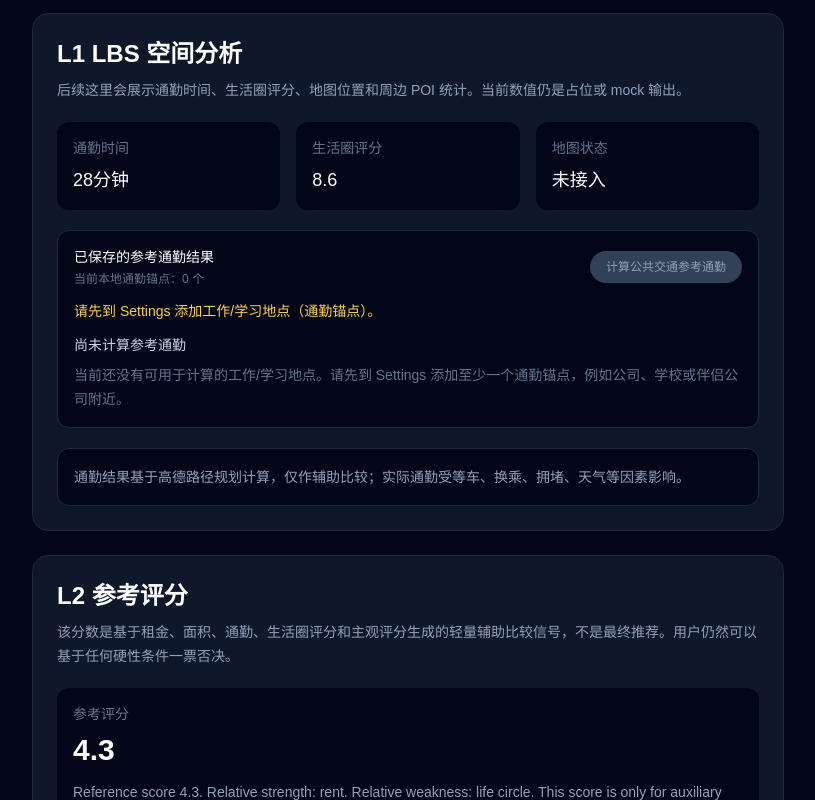
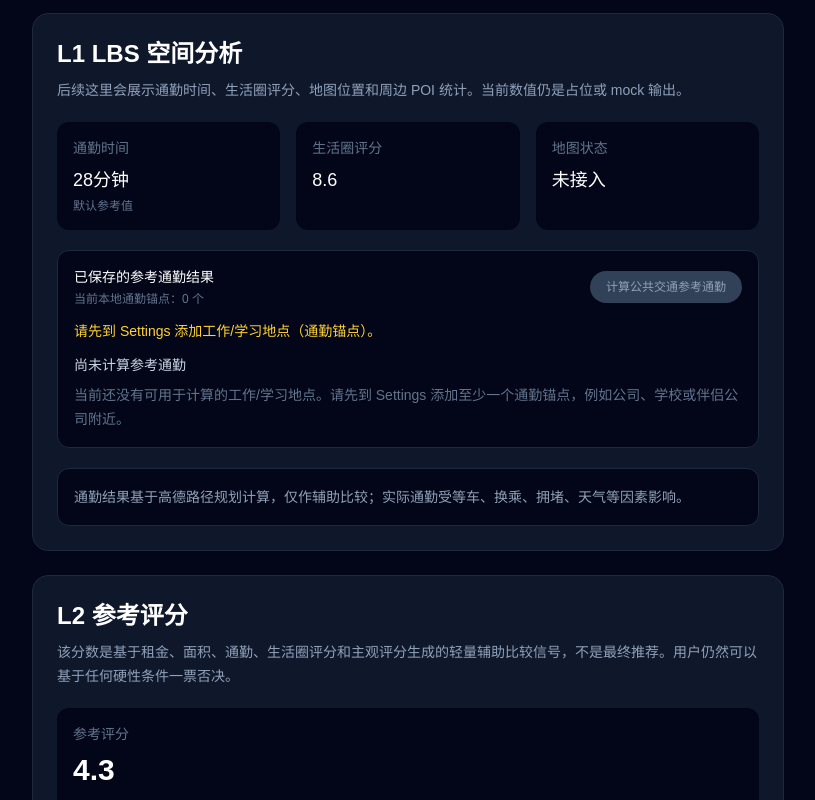
Before and after one commit to Qiu-Jiajun/HouseFolio, a Next.js app: page /portfolio/listing-001 in a window 1280 px wide. Shown: the part 1500-2300 px from the top of the page, without its empty margins (32-847 px from the left). Built offline with nearby package versions, Linux system fonts and the light colour scheme.

Commit message:
feat: show commute source indicator

```diff
--- a/src/components/listing-card.tsx
+++ b/src/components/listing-card.tsx
@@ -13,7 +13,20 @@ function formatOptionalNumber(value: number | undefined, suffix = "") {
     : zhCN.common.pending;
 }
 
+function getCommuteSourceText(source: Listing["commuteSource"]): string | null {
+  if (source === "cachedTransit") {
+    return zhCN.listingCard.commuteSource.cachedTransit;
+  }
+
+  if (source === "listing") {
+    return zhCN.listingCard.commuteSource.listing;
+  }
+
+  return null;
+}
+
 export function ListingCard({ listing }: ListingCardProps) {
+  const commuteSourceText = getCommuteSourceText(listing.commuteSource);
   return (
     <article className="rounded-2xl border border-slate-800 bg-slate-900 p-5 shadow-sm">
       <div className="mb-4 flex items-start justify-between gap-4">
@@ -60,6 +73,11 @@ export function ListingCard({ listing }: ListingCardProps) {
               ? `${listing.commuteMinutes}${zhCN.common.minute}`
               : zhCN.common.pending}
           </p>
+          {commuteSourceText ? (
+            <p className="mt-1 text-xs text-slate-500">
+              {commuteSourceText}
+            </p>
+          ) : null}
         </div>
 
         <div>
--- a/src/components/listing-commute-panel.tsx
+++ b/src/components/listing-commute-panel.tsx
@@ -8,6 +8,7 @@ import {
 } from "@/lib/local-store/commute-results";
 import { loadWorkLocations } from "@/lib/local-store/work-locations";
 import type { StoredCommuteResult } from "@/types/commute-result";
+import type { ListingCommuteSource } from "@/types/listing";
 import type {
   TransitCommuteResponseBody,
 } from "@/types/transit-commute-route";
@@ -19,6 +20,7 @@ type ListingCommutePanelProps = {
   addressHint: string;
   district: string;
   commuteMinutes?: number;
+  commuteSource?: ListingCommuteSource;
   lifeCircleScore?: number;
 };
 
@@ -52,6 +54,18 @@ function formatDistanceMeters(value: number): string {
   return `${Math.round(value)} ${zhCN.listingDetailView.l1.meter}`;
 }
 
+function formatCommuteSource(source: ListingCommuteSource | undefined): string | null {
+  if (source === "cachedTransit") {
+    return zhCN.listingDetailView.l1.commuteSource.cachedTransit;
+  }
+
+  if (source === "listing") {
+    return zhCN.listingDetailView.l1.commuteSource.listing;
+  }
+
+  return null;
+}
+
 function formatTravelMode(mode: StoredCommuteResult["mode"]): string {
   if (mode === "transit") {
     return zhCN.listingDetailView.l1.modeTransit;
@@ -82,6 +96,7 @@ export function ListingCommutePanel({
   addressHint,
   district,
   commuteMinutes,
+  commuteSource,
   lifeCircleScore,
 }: ListingCommutePanelProps) {
   const [commuteResults, setCommuteResults] = useState<StoredCommuteResult[]>(
@@ -97,6 +112,7 @@ export function ListingCommutePanel({
   const hasWorkLocations = workLocationCount > 0;
   const canCalculateTransit =
     hasListingAddress && hasWorkLocations && !isCalculating;
+  const commuteSourceText = formatCommuteSource(commuteSource);
 
   useEffect(() => {
     setCommuteResults(reloadCommuteResults(listingId));
@@ -199,6 +215,11 @@ export function ListingCommutePanel({
               ? `${commuteMinutes}${zhCN.common.minute}`
               : zhCN.common.pending}
           </p>
+          {commuteSourceText ? (
+            <p className="mt-1 text-xs text-slate-500">
+              {commuteSourceText}
+            </p>
+          ) : null}
         </div>
 
         <div className="rounded-xl bg-slate-950 p-4">
--- a/src/components/listing-detail-view.tsx
+++ b/src/components/listing-detail-view.tsx
@@ -257,6 +257,7 @@ export function ListingDetailView({ listingId }: ListingDetailViewProps) {
           addressHint={listing.addressHint}
           district={listing.district}
           commuteMinutes={listing.commuteMinutes}
+          commuteSource={listing.commuteSource}
           lifeCircleScore={listing.lifeCircleScore}
         />
 
--- a/src/content/zh-cn.ts
+++ b/src/content/zh-cn.ts
@@ -120,6 +120,10 @@ export const zhCN = {
       "referenceScore": "L2 参考评分"
     },
     "referenceScoreNote": "参考评分仅用于辅助比较，不代表最终推荐，也不替用户做决定。",
+    "commuteSource": {
+      "listing": "默认参考值",
+      "cachedTransit": "本地通勤结果"
+    },
     "actions": {
       "viewDetails": "查看详情"
     }
@@ -211,6 +215,10 @@ export const zhCN = {
       "title": "L1 LBS 空间分析",
       "description": "后续这里会展示通勤时间、生活圈评分、地图位置和周边 POI 统计。当前数值仍是占位或 mock 输出。",
       "commuteTime": "通勤时间",
+      "commuteSource": {
+        "listing": "默认参考值",
+        "cachedTransit": "本地通勤结果"
+      },
       "lifeCircleScore": "生活圈评分",
       "mapStatus": "地图状态",
       "notConnected": "未接入",
--- a/src/lib/local-store/listing-lookup.ts
+++ b/src/lib/local-store/listing-lookup.ts
@@ -54,12 +54,17 @@ function attachCachedTransitCommuteMinutes(listings: Listing[]): Listing[] {
     );
 
     if (cachedTransitCommuteMinutes === null) {
-      return listing;
+      return {
+        ...listing,
+        commuteSource:
+          typeof listing.commuteMinutes === "number" ? "listing" : undefined,
+      };
     }
 
     return {
       ...listing,
       commuteMinutes: cachedTransitCommuteMinutes,
+      commuteSource: "cachedTransit",
     };
   });
 }
--- a/src/types/listing.ts
+++ b/src/types/listing.ts
@@ -13,6 +13,8 @@ export type ListingSourcePlatform =
   | "xiaohongshu"
   | "other";
 
+export type ListingCommuteSource = "listing" | "cachedTransit";
+
 export type Listing = {
   id: string;
   title: string;
@@ -25,6 +27,7 @@ export type Listing = {
   district: string;
   status: ListingStatus;
   commuteMinutes?: number;
+  commuteSource?: ListingCommuteSource;
   lifeCircleScore?: number;
   compositeScore?: number;
   createdAt: string;
```
